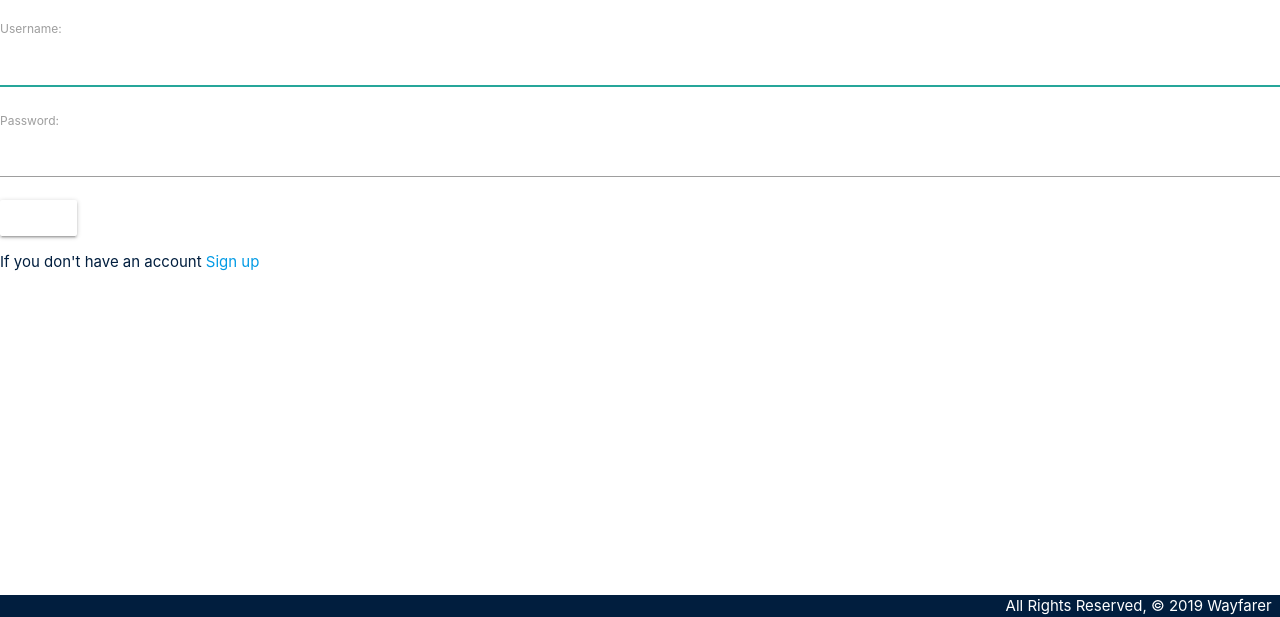
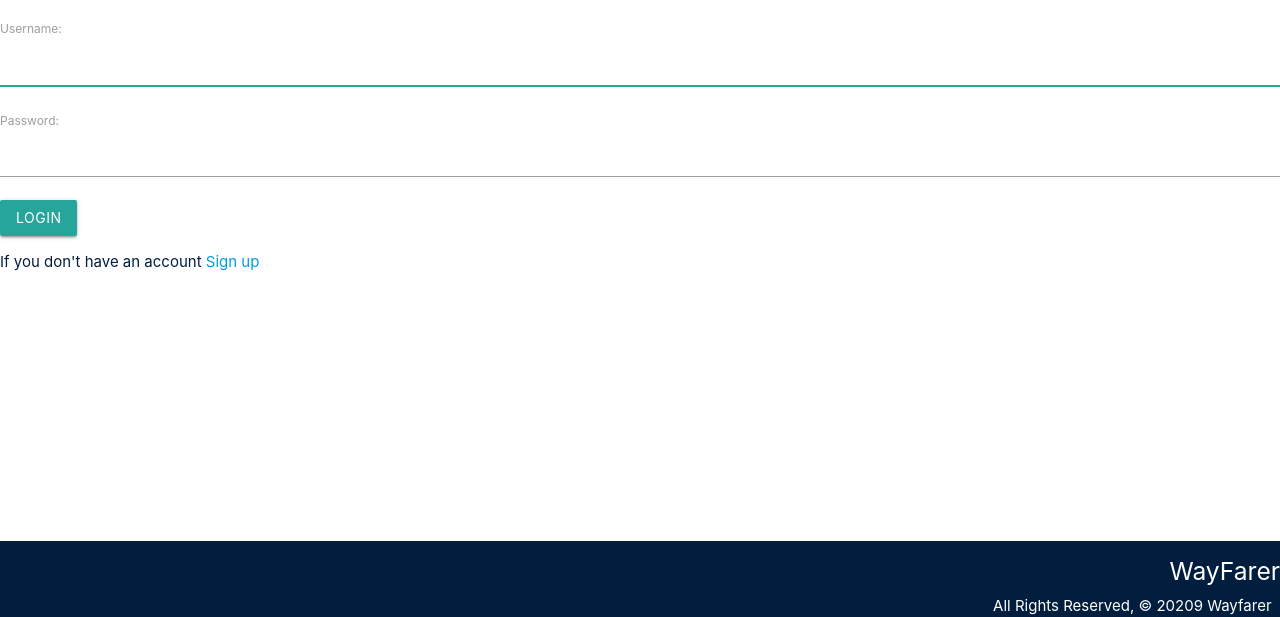
Before and after one commit to jedgodsey/dryft, a Django app: page /accounts/login/?next=/city/1 in a window 1280 px wide. Shown: the part 183-800 px from the top of the page. Run offline with Django 3.2, Linux system fonts and the light colour scheme; parts of the project's set-up code (start-up, migrations or seed data) failed here and were passed over; some libraries are stand-ins or nearby versions.

Commit message:
committing small changes to merge

```diff
--- a/Wayfarer/main_app/static/css/styles.css
+++ b/Wayfarer/main_app/static/css/styles.css
@@ -83,7 +83,3 @@ main {
     justify-content: space-between;
     width: 42em;
 }
-
-.btn {
-    background-color: var(--light);
-}
--- a/Wayfarer/main_app/templates/base.html
+++ b/Wayfarer/main_app/templates/base.html
@@ -41,7 +41,9 @@
   </main>
 
   <footer class="page-footer">
-    <div class="right">All Rights Reserved, &copy; 2019 Wayfarer &nbsp;</div>
+    <div class="right">
+      <h5>WayFarer</h5>
+      All Rights Reserved, &copy; 20209 Wayfarer &nbsp;</div>
   </footer>
 
   <script src="{% static 'javascript/main.js' %}"></script>
```
